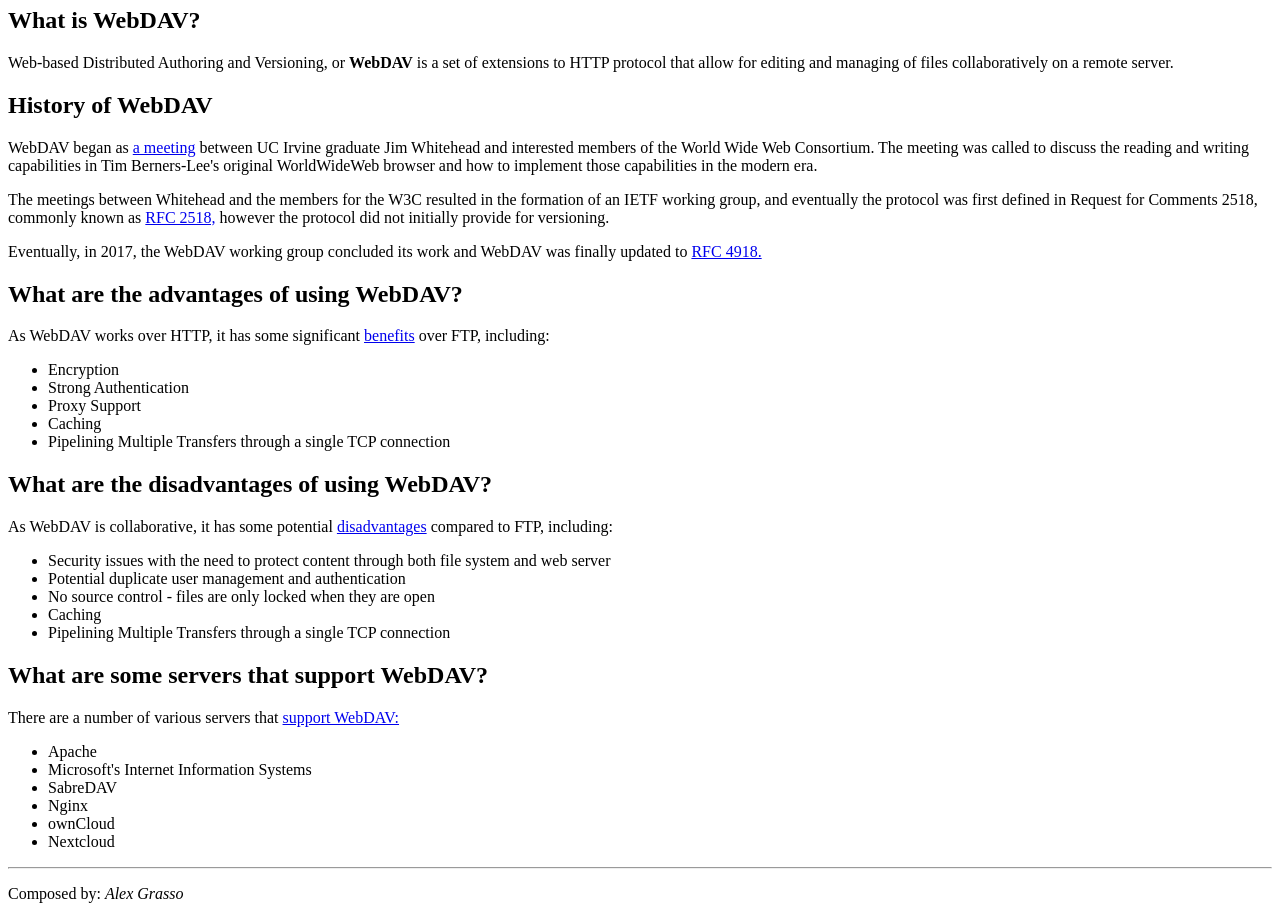
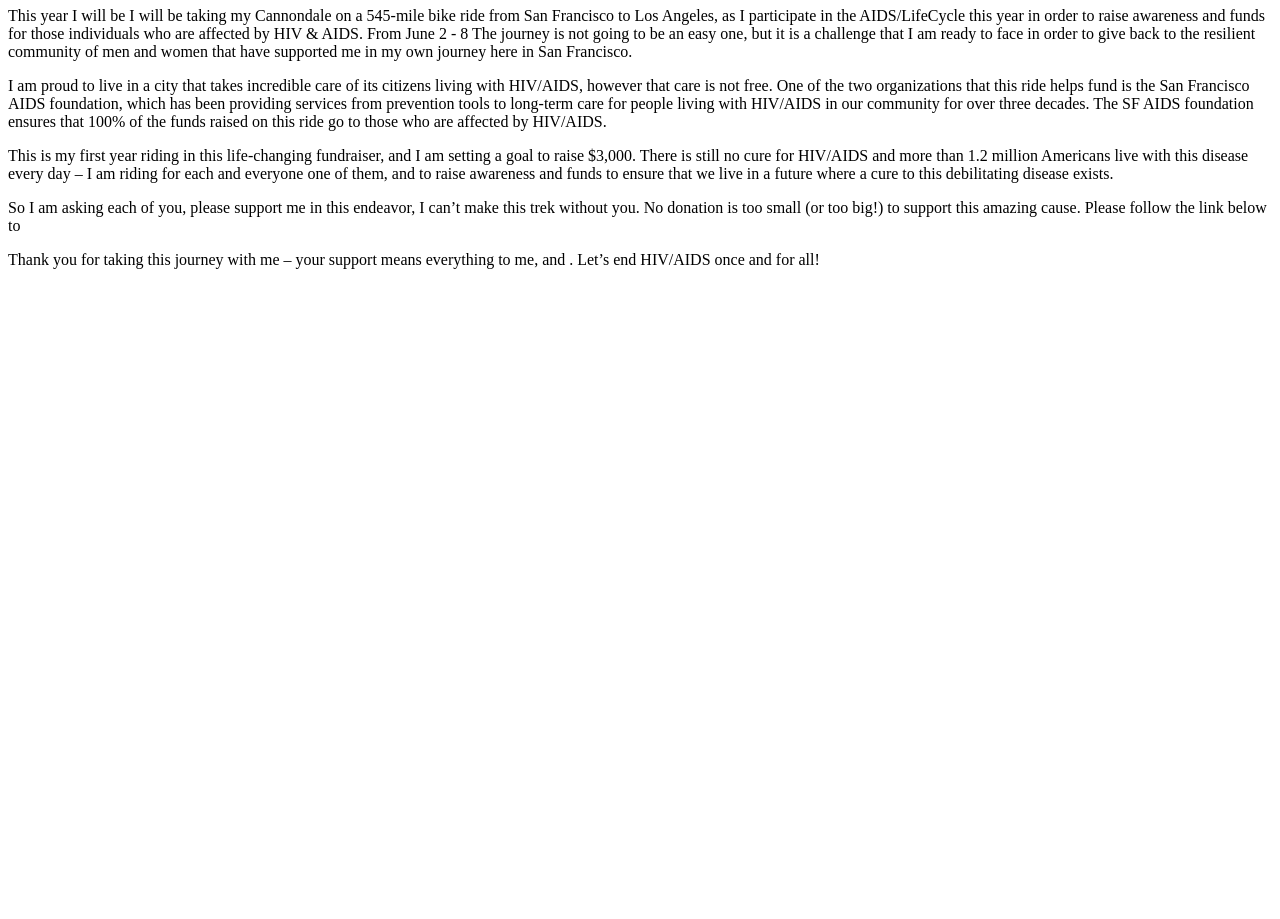
Before and after one commit to agrasso87/agrasso87.github.io, a plain HTML site: page index.html in a window 1280 px wide. Shown: the part 101-1020 px from the top of the page. After the commit the page ends 800 px from the top, so only its background shows below. Drawn offline with Linux system fonts and the light colour scheme.

Commit message:
Update index.html

```diff
--- a/index.html
+++ b/index.html
@@ -1,56 +1,34 @@
 <!DOCTYPE html>
 <html lang="en">
 <head>
-<title>WebDAV - What is it and why do we use it?</title>
+<title>Alex does ALC 2019</title>
 <meta charset="utf-8">
-<meta name="WebDAV History and Background" content="History, advantages, disadvantages and examples of Web-based Distributed Authoring & Versioning">
+<meta name="description" content="AIDS/Lifecycle 2019 Fundraising Page">
 </head>
 <body>
-<img src="webdav.png">
-<h1>WebDAV and its uses</h1>
-<h2>What is WebDAV?</h2>
-Web-based Distributed Authoring and Versioning, or <b>WebDAV</b> is a set of extensions to HTTP protocol that allow for editing and managing of files collaboratively on a remote server.
+<img src="ALC Triptych Logo">
+<h1>AIDS/Lifecycle 2019 - My First Ride!</h1>
+<p>This year I will be I will be taking my Cannondale on a 545-mile bike ride from San Francisco to Los Angeles,
+   as I participate in the AIDS/LifeCycle this year in order to raise awareness and funds for those individuals who
+   are affected by HIV & AIDS. From June 2 - 8 The journey is not going to be an easy one, but it is a challenge that
+   I am ready to face in order to give back to the resilient community of men and women that have supported me in my own
+    journey here in San Francisco.</p>
 
-<h2>History of WebDAV</h2>
-<p>WebDAV began as <a href="http://lists.w3.org/Archives/Public/w3c-dist-auth/1996JulSep/0001.html">a meeting</a> between UC Irvine graduate Jim Whitehead and interested members of the World Wide Web Consortium. The meeting was called to discuss the reading and writing capabilities in Tim Berners-Lee's original WorldWideWeb browser and how to implement those capabilities in the modern era.<br>
+<p>I am proud to live in a city that takes incredible care of its citizens living with HIV/AIDS, however that care is not free.
+    One of the two organizations that this ride helps fund is the San Francisco AIDS foundation, which has been providing services
+    from prevention tools to long-term care for people living with HIV/AIDS in our community for over three decades. The SF AIDS
+    foundation ensures that 100% of the funds raised on this ride go to those who are affected by HIV/AIDS.</p>
 
-<p>The meetings between Whitehead and the members for the W3C resulted in the formation of an IETF working group, and eventually the protocol was first defined in Request for Comments 2518, commonly known as <a href="https://tools.ietf.org/html/rfc2518">RFC 2518,</a> however the protocol did not initially provide for versioning.</p>
+<p>This is my first year riding in this life-changing fundraiser, and I am setting a goal to raise $3,000. There is still no cure
+   for HIV/AIDS and more than 1.2 million Americans live with this disease every day – I am riding for each and everyone one of them,
+   and to raise awareness and funds to ensure that we live in a future where a cure to this debilitating disease exists.</p>
 
-<p>Eventually, in 2017, the WebDAV working group concluded its work and WebDAV was finally updated to <a href="https://tools.ietf.org/html/rfc4918">RFC 4918.</a></p>
+<p>So I am asking each of you, please support me in this endeavor, I can’t make this trek without you.
+    No donation is too small (or too big!) to support this amazing cause. Please follow the link below to
+    <ahref="www.tofighthiv.org/goto/agrasso"donate this year to my ride.</a><p>
 
-<h2>What are the advantages of using WebDAV?</h2>
-As WebDAV works over HTTP, it has some significant <a href="https://www.serverwatch.com/tutorials/article.php/2194001/Introducing-WebDav.htm">benefits</a> over FTP, including:
-<ul>
-    <li>Encryption</li>
-    <li>Strong Authentication</li>
-    <li>Proxy Support</li>
-    <li>Caching</li>
-    <li>Pipelining Multiple Transfers through a single TCP connection</li>
-</ul>
+<p>Thank you for taking this journey with me – your support means everything to me, and . Let’s end HIV/AIDS once and for all!
+</p>
 
-<h2>What are the disadvantages of using WebDAV?</h2>
-As WebDAV is collaborative, it has some potential <a href="http://www.tdl.com/~jrb/jrb7/webdav.html">disadvantages</a> compared to FTP, including:
-<ul>
-    <li>Security issues with the need to  protect content through both file system and web server</li>
-    <li>Potential duplicate user management and authentication</li>
-    <li>No source control - files are only locked when they are open</li>
-    <li>Caching</li>
-    <li>Pipelining Multiple Transfers through a single TCP connection</li>
-</ul>
-
-<h2>What are some servers that support WebDAV?</h2>
-There are a number of various servers that <a href="https://www.cloudwards.net/what-is-webdav/">support WebDAV:</a>
-<ul>
-    <li>Apache</li>
-    <li>Microsoft's Internet Information Systems</li>
-    <li>SabreDAV</li>
-    <li>Nginx</li>
-    <li>ownCloud</li>
-    <li>Nextcloud</li>
-</ul>
-
-<hr>
-<p>Composed by:
-<cite>Alex Grasso</cite>
 </body>
 </html>
```
